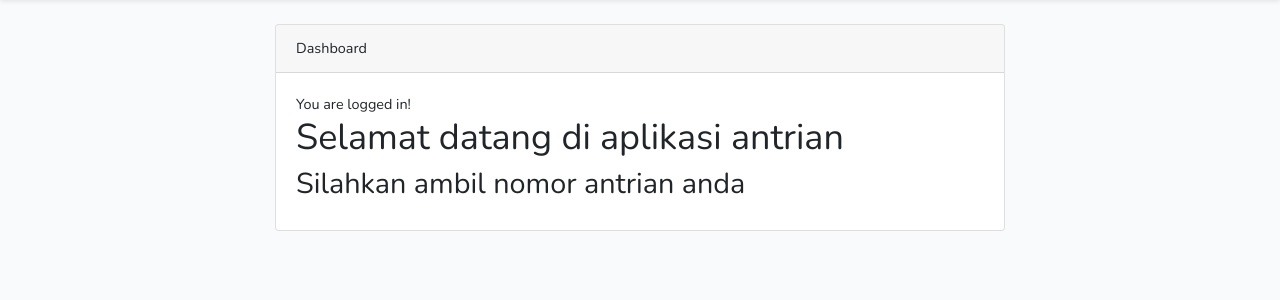
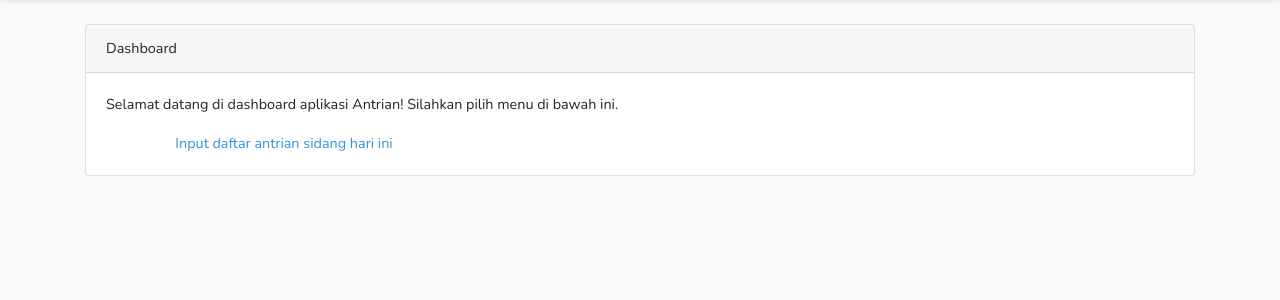
Before and after one commit to ahyas/aplikasi_antrian_pa_kaimana, a Laravel app: page /home in a window 1280 px wide. Shown: the part 55-355 px from the top of the page. Run offline with Laravel 8, Linux system fonts and the light colour scheme; the visitor is signed in with stand-in values (Sample User, id 1); style sheets or scripts are compiled from the project's sources.

Commit message:
Add link menu

```diff
--- a/resources/views/home.blade.php
+++ b/resources/views/home.blade.php
@@ -3,7 +3,7 @@
 @section('content')
 <div class="container">
     <div class="row justify-content-center">
-        <div class="col-md-8">
+        <div class="col-md-12">
             <div class="card">
                 <div class="card-header">Dashboard</div>
 
@@ -14,10 +14,20 @@
                         </div>
                     @endif
 
-                    You are logged in!
+                    <p>Selamat datang di dashboard aplikasi Antrian! Silahkan pilih menu di bawah ini.</p>
+                    <div class="container">
+                <div class="row" style="text-align:center">
+                    <div class="col">
+                        <a href="{{route('antrian.index')}}">Input daftar antrian sidang hari ini</a>
+                    </div>
+                    <div class="col">
 
-                    <h1>Selamat datang di aplikasi antrian</h1>
-                    <h2>Silahkan ambil nomor antrian anda</h2>
+                    </div>
+                    <div class="col">
+
+                    </div>
+                </div>
+                </div>
                 </div>
             </div>
         </div>
--- a/routes/web.php
+++ b/routes/web.php
@@ -21,8 +21,4 @@ Route::get("home","HomeController@index")->name("home.index");
 
 Auth::routes();
 
-Route::get('/home', 'HomeController@index')->name('home');
-
-Auth::routes();
-
-Route::get('/home', 'HomeController@index')->name('home');
+Route::get('antrian/input', 'ControllerAntrian@index')->name('antrian.index');
```
